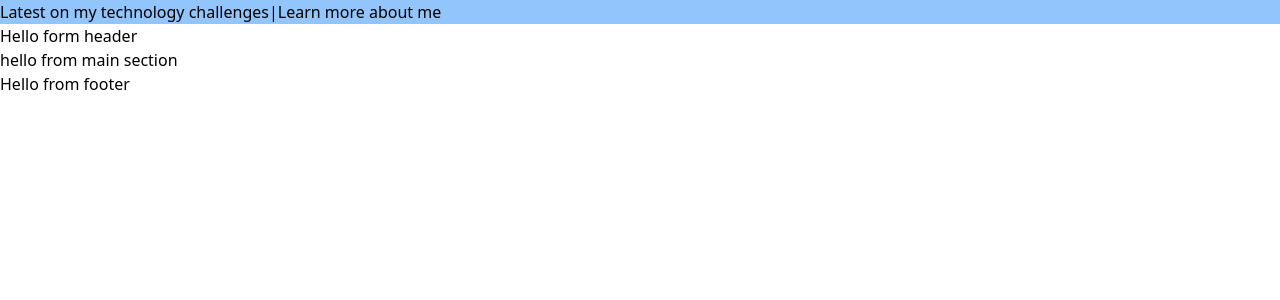
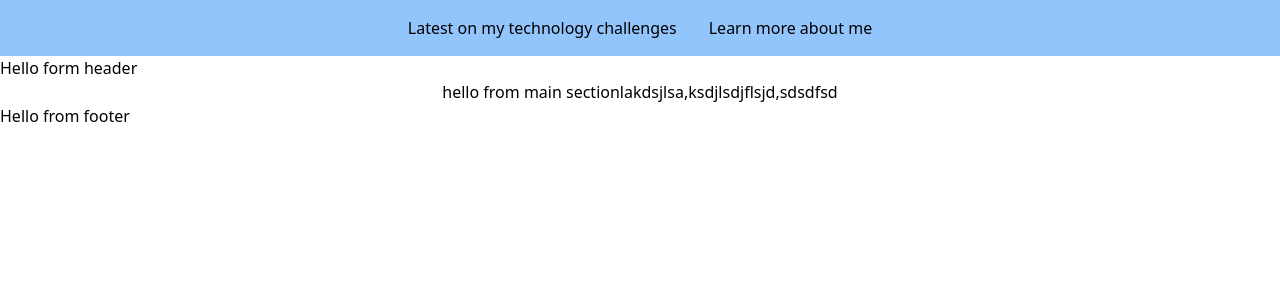
Before and after one commit to Cstopyak/colbysBlog, a React (Create React App) app in the folder client/: page / in a window 1280 px wide. Shown: the top 300 px of the page. Built offline with nearby package versions, Linux system fonts and the light colour scheme.

Commit message:
working on front end to what I like

```diff
--- a/client/src/components/views/BlogContent.js
+++ b/client/src/components/views/BlogContent.js
@@ -2,8 +2,11 @@ import React from 'react'
 
 const BlogContent = () => {
     return (
-        <div>
+        <div className="md:container md:mx-auto flex justify-center ...  ">
             hello from main section
+            <div>lakdsjlsa</div>
+            <div>,ksdjlsdjflsjd</div>
+            <div>,sdsdfsd</div>
         </div>
     )
 }
--- a/client/src/components/views/Nav.js
+++ b/client/src/components/views/Nav.js
@@ -1,18 +1,22 @@
 import React from 'react'
+import { Link } from 'react-router-dom';
+
+
+
 
 const Nav = () => {
     return (
-        <div className=" bg-blue-300 container flex ">
+        <div className=" bg-blue-300 md:container md:mx-auto flex justify-center ...">
 
-            <div className="flex-initial border-solid border-black">
+            <div className="p-4">
                 <h2>Latest on my technology challenges
 
                 </h2>
             </div>
-|
-            <div className="flex-initial border-black">
+
+            <div className="p-4">
                 <h2>
-                    Learn more about me
+                    <a href ="/">Learn more about me</a>
 
                 </h2>
 
```
